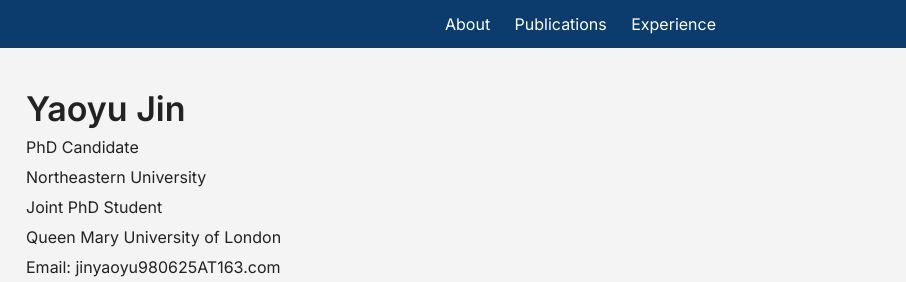
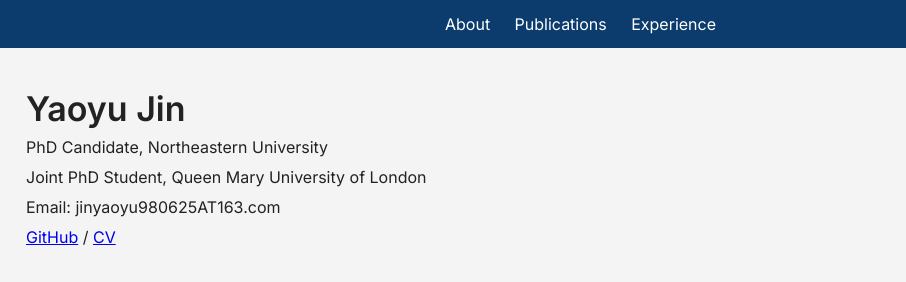
Before and after one commit to yaoyujin-qm/yaoyujin.github.io, a plain HTML site: page index.html in a window 1280 px wide. Shown: the top 282 px of the page, 374-1280 px from the left. Drawn offline with Linux system fonts and the light colour scheme.

```diff
--- a/index.html
+++ b/index.html
@@ -36,13 +36,9 @@
 
 <h1>Yaoyu Jin</h1>
 
-<p>PhD Candidate</p>
+<p>PhD Candidate, Northeastern University</p>
 
-<p>Northeastern University</p>
-
-<p>Joint PhD Student</p>
-
-<p>Queen Mary University of London</p>
+<p>Joint PhD Student, Queen Mary University of London</p>
 
 <p>Email: jinyaoyu980625AT163.com</p>
 
```
